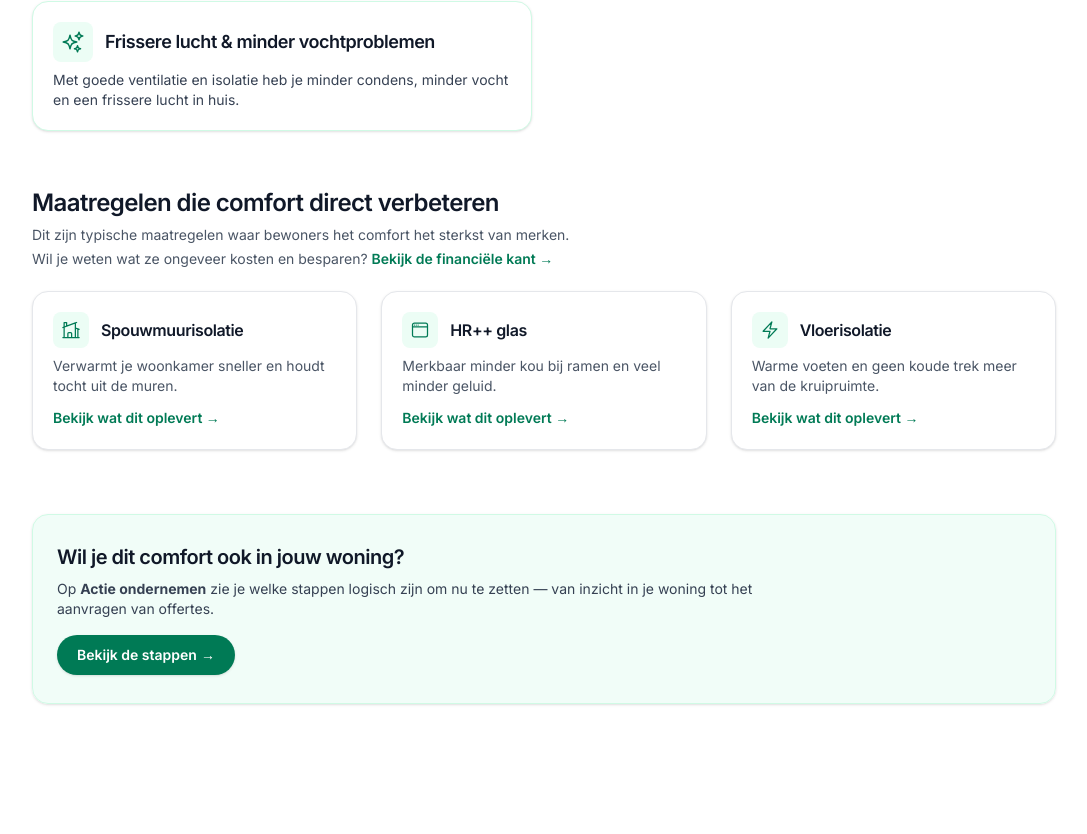
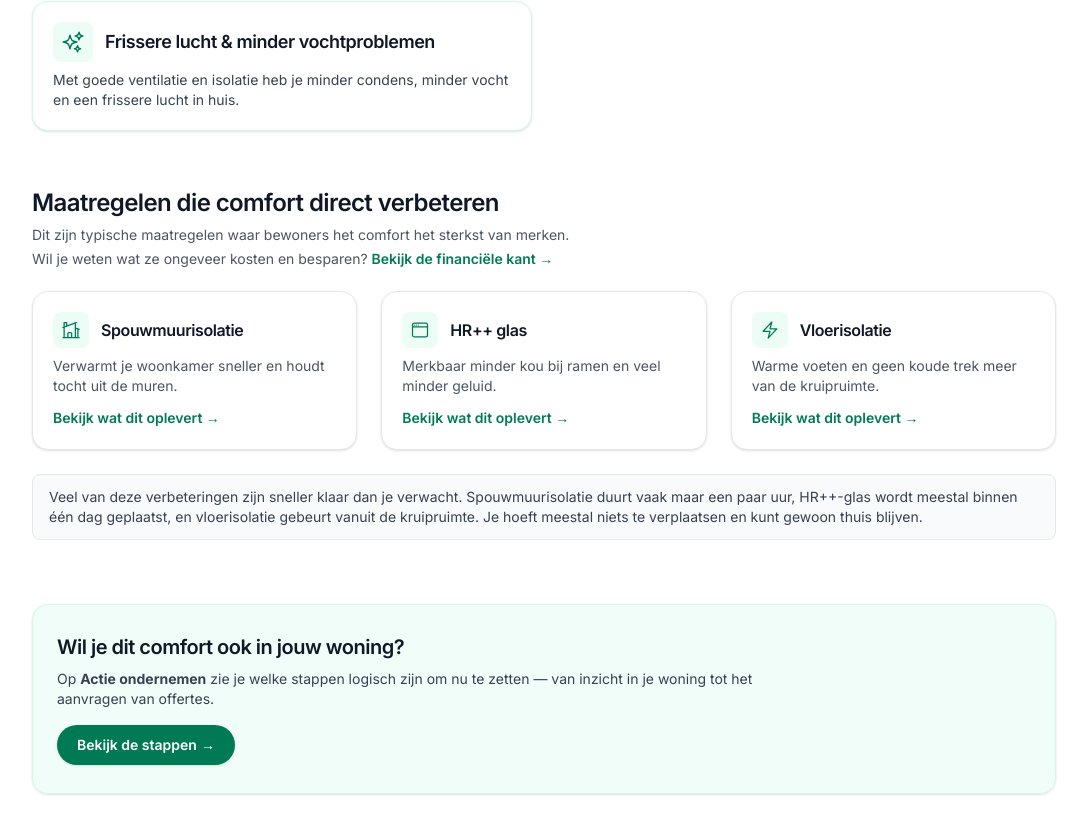
Before and after one commit to tjmichiels/renoveerjewoning, a Next.js app: page /wooncomfort in a window 1280 px wide. Shown: the part 472-1306 px from the top of the page, without its empty margins (96-1183 px from the left). Built offline with nearby package versions, Linux system fonts and the light colour scheme.

Commit message:
Geruststellende berichten omtrent 'binnen een dag klaar'

```diff
--- a/app/actie-ondernemen/page.tsx
+++ b/app/actie-ondernemen/page.tsx
@@ -136,7 +136,7 @@ export default function ActiePage() {
                                         </div>
                                     )}
                                     {step.nr === "5" && (
-                                        <p className="mt-4 text-sm text-gray-600">
+                                        <p className="mt-4 text-sm text-gray-500">
                                             Wil je zien hoe zo’n uitvoering er in de praktijk uitziet?{" "}
                                             <Link
                                                 href="/renovatie-verloop"
--- a/app/financieel/page.tsx
+++ b/app/financieel/page.tsx
@@ -123,7 +123,10 @@ export default function FinancieelPage() {
                         </div>
                     </section>
 
-                    <p className="mt-4 text-sm/6 text-gray-600 max-w-3xl">
+                    <p className="mt-4 text-sm/6 text-gray-600 max-w-3-xl">
+                        <strong>Goed om te weten:</strong> veel isolatiemaatregelen worden binnen een dag uitgevoerd en geven nauwelijks overlast. In veel gevallen kun je gewoon thuis blijven.
+                    </p>
+                    <p className="mt-10 text-sm/6 text-gray-600 max-w-3xl">
                         Wil je niet alleen bedragen zien, maar ook de inhoudelijke uitleg per maatregel?<br/>{" "}
                         <Link
                             href="/renovatiemogelijkheden"
--- a/app/wooncomfort/page.tsx
+++ b/app/wooncomfort/page.tsx
@@ -139,6 +139,17 @@ export default function WooncomfortPage() {
                         </ul>
                     </section>
 
+                    <div className="mt-6 rounded-lg border border-gray-200 bg-gray-50 px-4 py-3 text-sm text-gray-700">
+                        <p>
+                            Veel van deze verbeteringen zijn sneller klaar dan je verwacht.
+                           Spouwmuurisolatie duurt vaak maar een paar uur,
+                            HR++-glas wordt meestal binnen één dag geplaatst,
+                            en vloerisolatie gebeurt vanuit de kruipruimte. Je hoeft meestal niets te
+                            verplaatsen en kunt gewoon thuis blijven.
+                        </p>
+                    </div>
+
+
                     <section className="mx-auto mt-16 max-w-5xl pb-16">
                         <div
                             className="rounded-2xl border border-emerald-100 bg-emerald-50/70 px-6 py-6 sm:py-7 shadow-sm">
```
